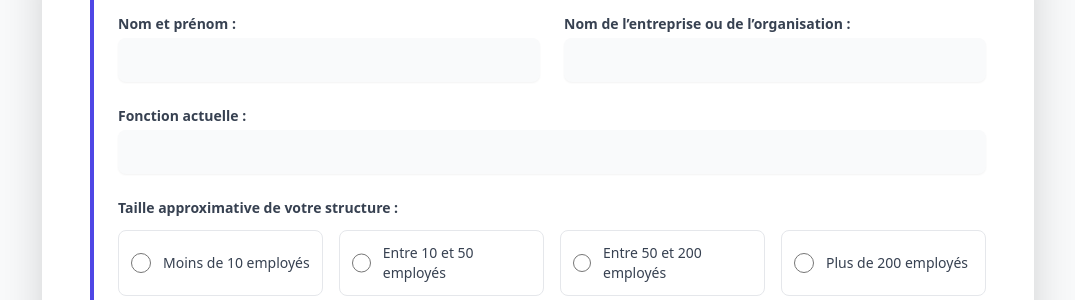
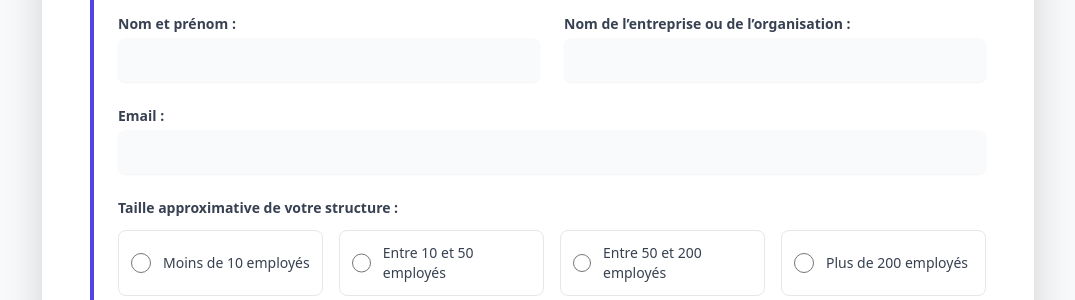
Before and after one commit to SeydouWane/formulairesmartrh, a Flask app: page / in a window 1280 px wide. Shown: the part 466-766 px from the top of the page, without its empty margins (102-1177 px from the left). Run offline with Flask 3, Linux system fonts and the light colour scheme; some libraries are stand-ins or nearby versions.

Commit message:
Update formulaire.html

```diff
--- a/smart_rh/templates/formulaire.html
+++ b/smart_rh/templates/formulaire.html
@@ -35,7 +35,7 @@
                 </div>
 
                 <div class="md:col-span-2">
-                    <label for="fonction" class="block text-sm font-semibold text-gray-700">Fonction actuelle :</label>
+                    <label for="fonction" class="block text-sm font-semibold text-gray-700">Email :</label>
                     <input type="text" name="fonction" id="fonction" class="mt-1 block w-full rounded-lg border-gray-300 shadow-sm focus:border-indigo-500 focus:ring-indigo-500 p-2.5 bg-gray-50">
                 </div>
             </div>
```
